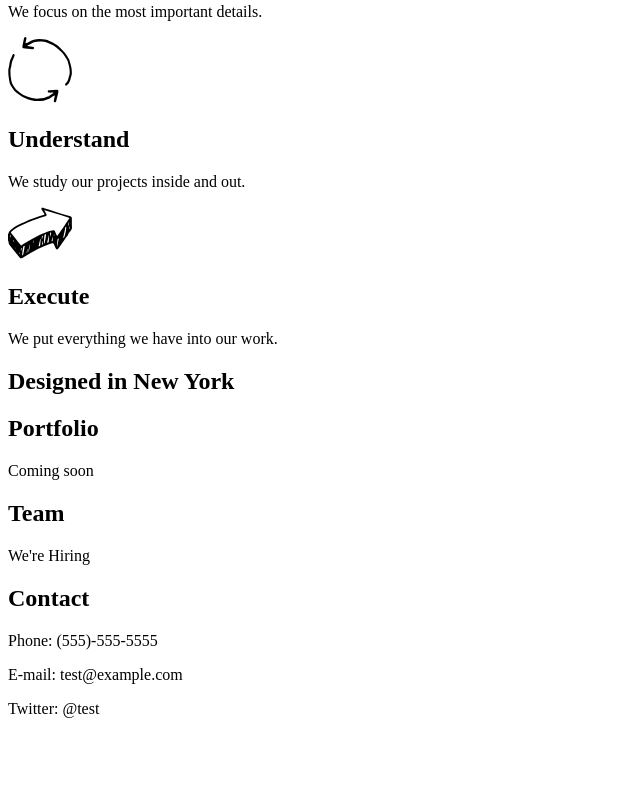
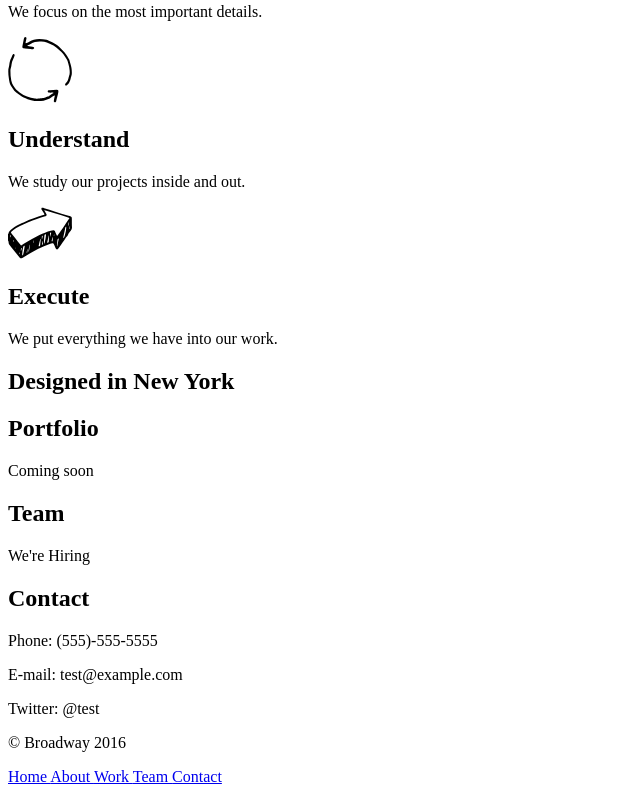
Before and after one commit to kalani05/broadway_design, a plain HTML site: page index.html in a window 1280 px wide. Shown: the part 353-1155 px from the top of the page, without its empty margins (0-640 px from the left). Before the commit the page ends 1087 px from the top, so only its background shows below. Drawn offline with Linux system fonts and the light colour scheme.

Commit message:
Add footer

```diff
--- a/index.html
+++ b/index.html
@@ -48,6 +48,18 @@
       <p>Twitter: @test</p>
     </div>
 
+    <div class="footer">
+      <p class"copyright">	&copy; Broadway 2016
+      <nav>
+        <a href="#home">Home </a>
+        <a href="#about">About </a>
+        <a href="#work">Work </a>
+        <a href="#team">Team </a>
+        <a href="#contact">Contact </a>
+      </nav>
+      </p>
+    </div>
+
 
   </body>
 </html>
```
